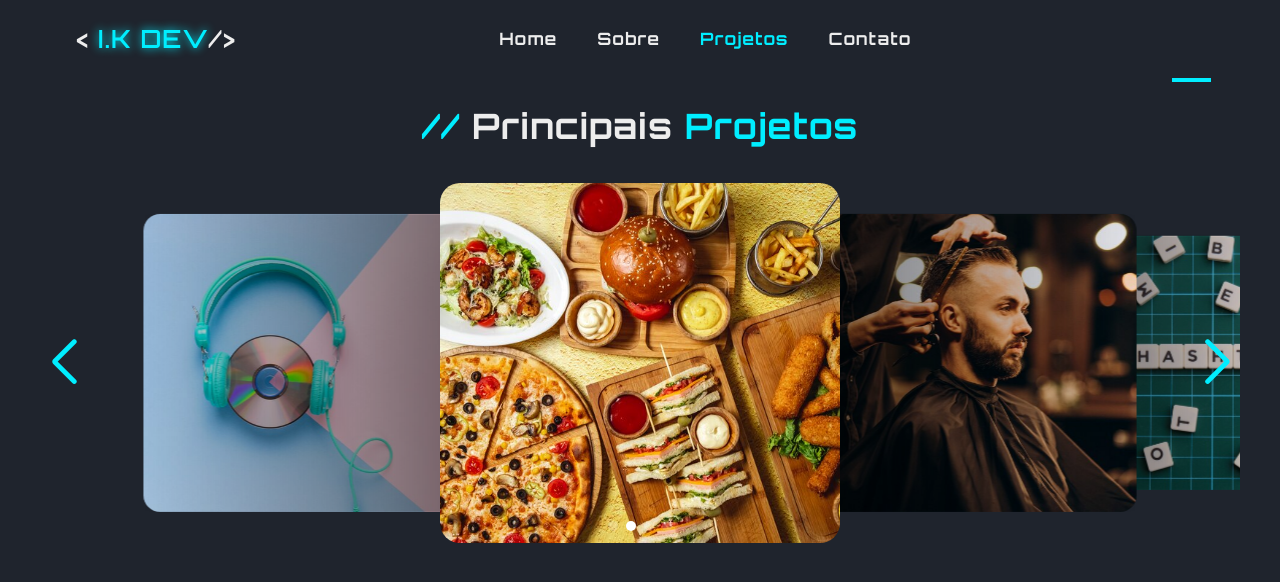
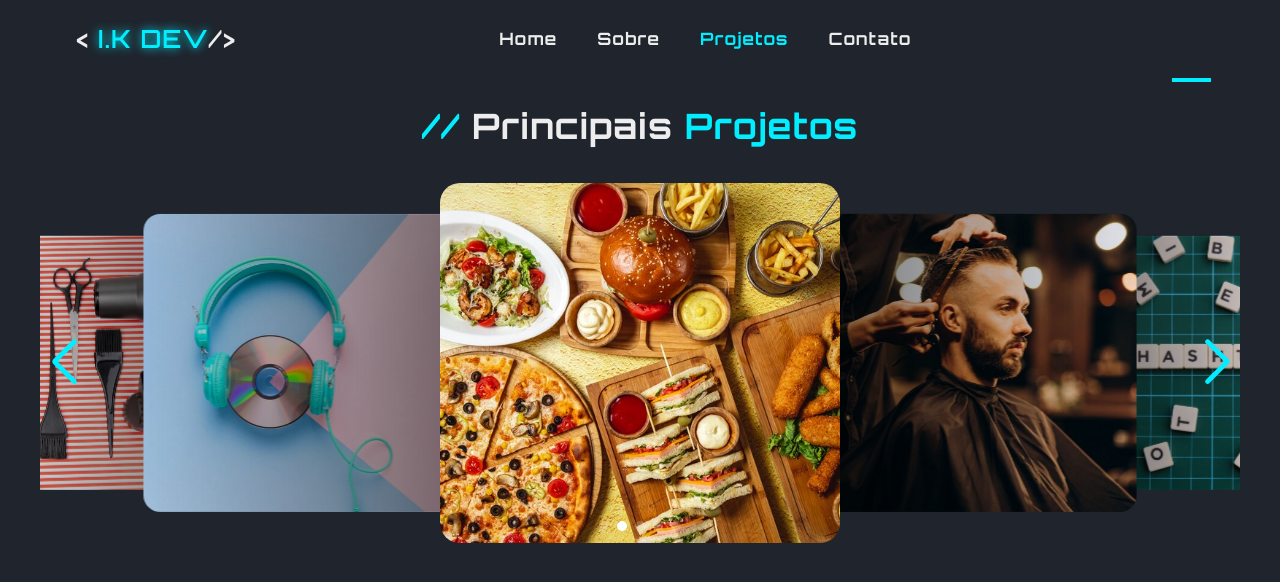
Before and after one commit to Israelkilday/portfolio, a React (Vite) app: page /portfolio in a window 1280 px wide. Shown: the top 582 px of the page. Built offline with nearby package versions, Linux system fonts and the light colour scheme; some icons are missing.

Commit message:
feat: add projetct gabrielle medeiros in portfolio page

```diff
--- a/src/pages/Home/Home.module.css
+++ b/src/pages/Home/Home.module.css
@@ -159,7 +159,6 @@
 
 .home_img {
   bottom: -17rem;
-  position: relative;
   position: fixed;
   right: 10rem;
 }
--- a/src/pages/Portfolio/Portfolio.tsx
+++ b/src/pages/Portfolio/Portfolio.tsx
@@ -10,6 +10,7 @@ import Portfolio_img0 from "../../../public/imgs/project_0.jpg";
 import Portfolio_img1 from "../../../public/imgs/project_1.jpg";
 import Portfolio_img2 from "../../../public/imgs/project_2.jpg";
 import Portfolio_img3 from "../../../public/imgs/project_3.jpg";
+import Portfolio_img4 from "../../../public/imgs/project_4.jpg";
 
 const Portfolio = () => {
   const [slidePerview, setSlidePerview] = useState<number>(3);
@@ -101,6 +102,33 @@ const Portfolio = () => {
       linkDeploy: "https://israelkilday.github.io/Secret-Word/",
       linkRepository: "https://github.com/Israelkilday/Secret-Word",
     },
+    {
+      id: 4,
+      image: Portfolio_img4,
+      name: "Gabrielle Medeiros",
+      description:
+        "Este é um projeto Freelancer desenvolvido para o salão de beleza Gabrielle Medeiros. O objetivo do projeto foi criar uma landing page moderna e funcional, destacando os serviços oferecidos pelo salão, com foco na especialidade de alisamento personalizado.",
+      technologies: [
+        "Next.14",
+        "React",
+        "Typescript",
+        "Contex API",
+        "React Countup",
+        "React Player",
+        "React Responsive",
+        "React Icons",
+        "Framer Motion",
+        "TailwindCSS",
+        "Shadcn/ui",
+        "Husky",
+        "ESLint",
+        "Prettier",
+        "Git",
+        "JSX",
+      ],
+      linkDeploy: "https://gabrielle-medeiros.vercel.app/",
+      linkRepository: "https://github.com/Israelkilday/GABRIELLE-MEDEIROS",
+    },
   ];
 
   useEffect(() => {
@@ -135,7 +163,7 @@ const Portfolio = () => {
             effect="coverflow"
             grabCursor={true}
             centeredSlides={true}
-            loop={false}
+            loop={true}
             coverflowEffect={{
               rotate: 0,
               stretch: 0,
```
Also changed, not shown: public/imgs/project_4.jpg (added), 1 other file (tests, documents, lock files or other folders).
